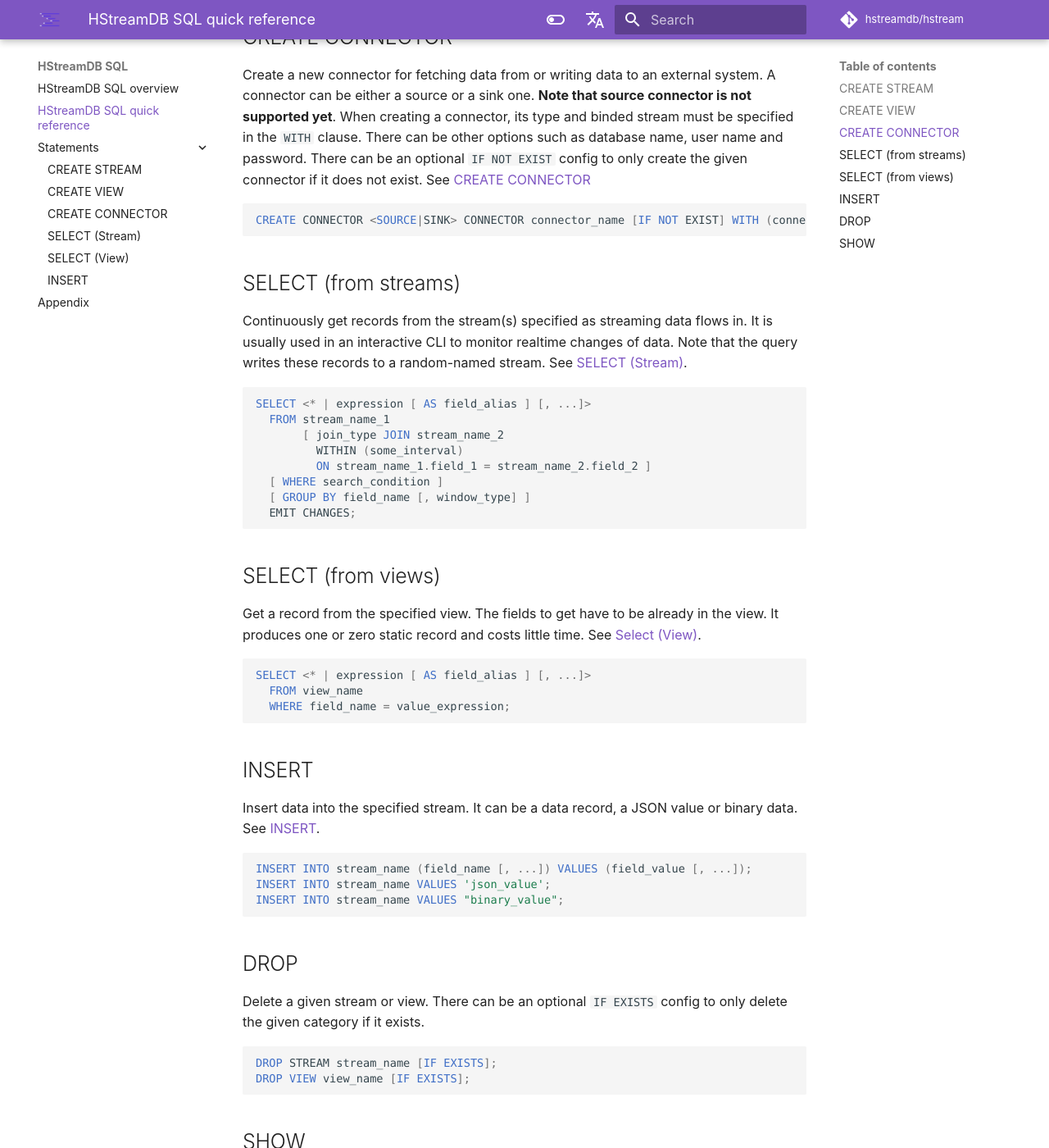
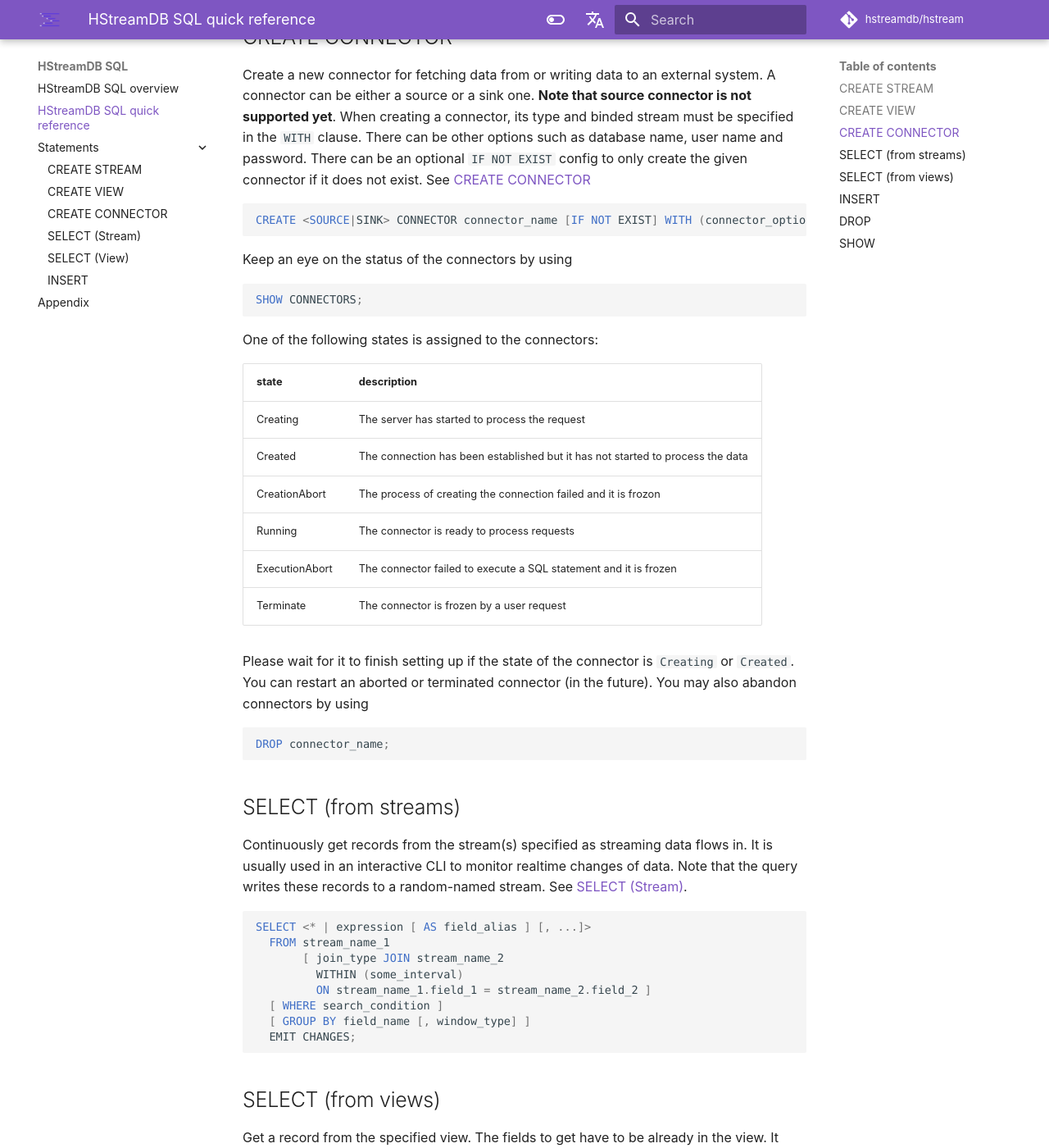
Before and after one commit to hstreamdb/docs, an MkDocs documentation site: the page built from docs/sql/sql-quick-reference.md, in a window 1280 px wide and 1400 px high, scrolled down 622 px. Shown: the whole window at 82% size. Built offline with MkDocs 1.6.1 and Material for MkDocs 9.7.7, drawn with Linux system fonts in a browser that asks for light colours; comment, search, counter and statistics services are not loaded.

Commit message:
details on status of connectors

````diff
--- a/docs/sql/sql-quick-reference.md
+++ b/docs/sql/sql-quick-reference.md
@@ -29,7 +29,30 @@
 See [CREATE CONNECTOR](statements/create-connector.md)
 
 ```sql
-CREATE CONNECTOR <SOURCE|SINK> CONNECTOR connector_name [IF NOT EXIST] WITH (connector_option [, ...]);
+CREATE <SOURCE|SINK> CONNECTOR connector_name [IF NOT EXIST] WITH (connector_option [, ...]);
+```
+
+Keep an eye on the status of the connectors by using
+
+```sql
+SHOW CONNECTORS;
+```
+
+One of the following states is assigned to the connectors:
+
+| state | description
+|-------|------------
+| Creating | The server has started to process the request
+| Created  | The connection has been established but it has not started to process the data
+| CreationAbort | The process of creating the connection failed and it is frozon
+| Running  | The connector is ready to process requests
+| ExecutionAbort | The connector failed to execute a SQL statement and it is frozen
+| Terminate | The connector is frozen by a user request
+
+Please wait for it to finish setting up if the state of the connector is `Creating` or `Created`. You can restart an aborted or terminated connector (in the future). You may also abandon connectors by using
+
+```sql
+DROP connector_name;
 ```
 
 ## SELECT (from streams)
````
Also changed, not shown: docs/sql/statements/create-connector.md (+3 -3 lines).
